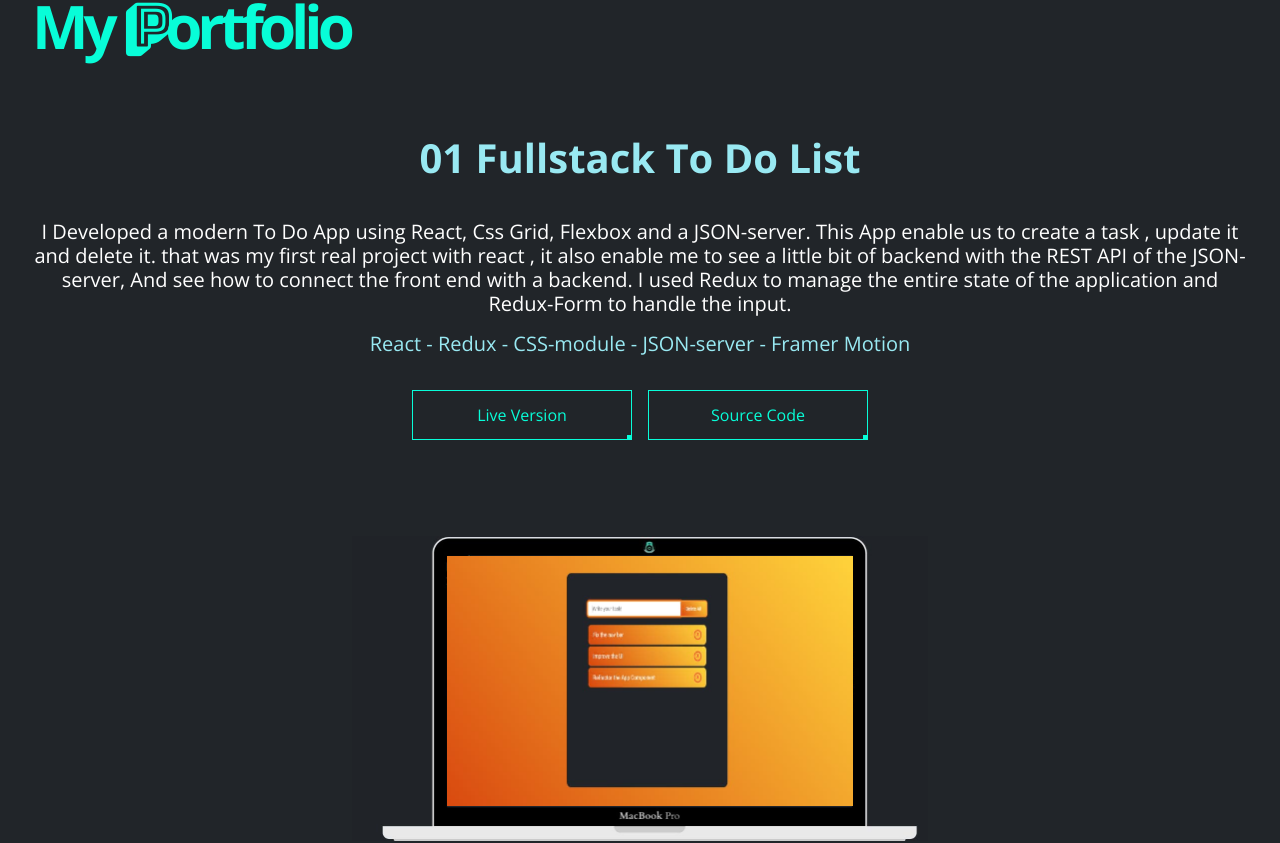
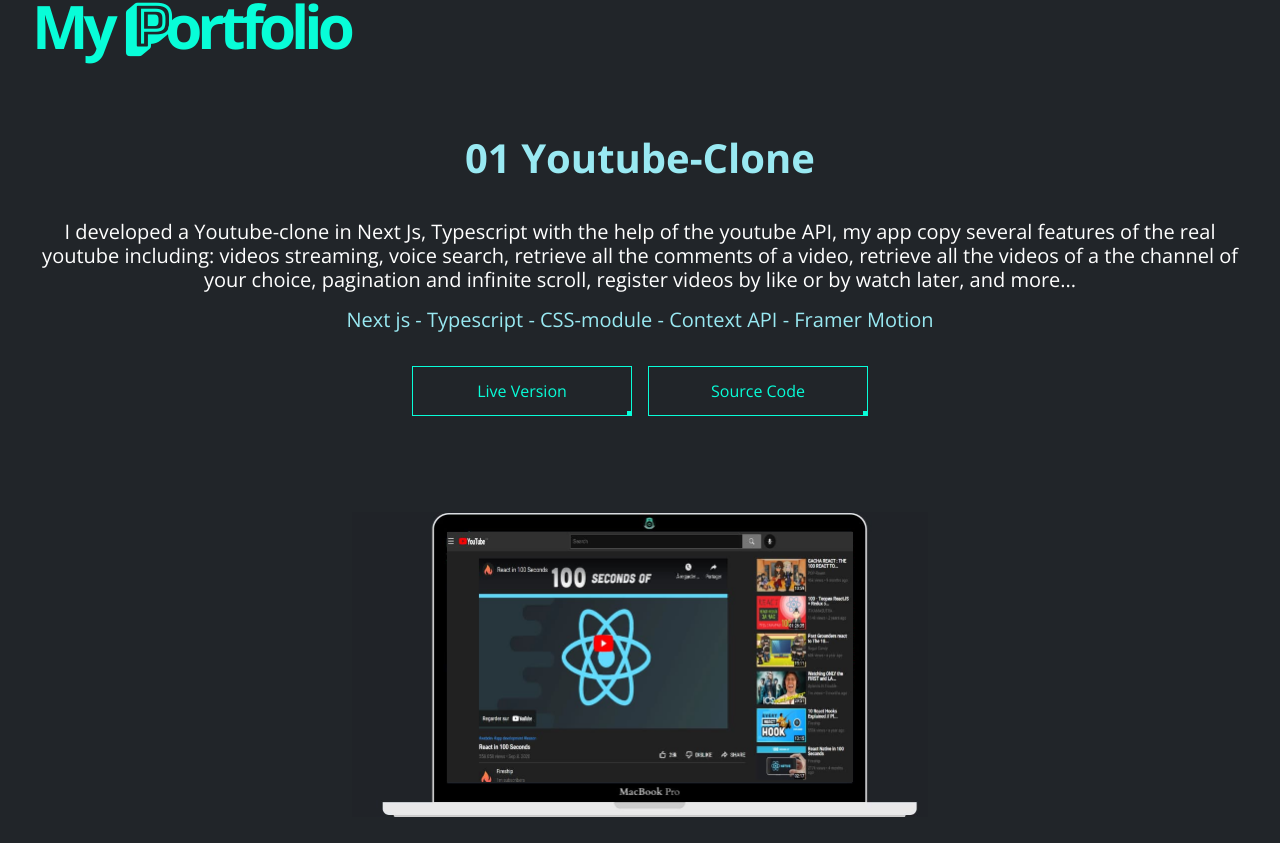
Before and after one commit to clemgbld/clement-s-portfolio, a React (Create React App) app: page / in a window 1280 px wide. Shown: the part 2139-2982 px from the top of the page. Built offline with nearby package versions, Linux system fonts and the light colour scheme.

Commit message:
Youtube-clone added

```diff
--- a/src/components/App.js
+++ b/src/components/App.js
@@ -3,7 +3,7 @@
 import Hero from "./Hero/Hero";
 import Navigation from "./Navigation/Navigation";
 import Loading from "./Loading/Loading";
-import { LazyMotion, domAnimation} from "framer-motion";
+import { LazyMotion, domAnimation } from "framer-motion";
 
 const Skills = lazy(() => import("./Skills/Skills"));
 const Projects = lazy(() => import("./Projects/Projects"));
@@ -35,7 +35,7 @@
           </Suspense>
 
           <Suspense fallback={<div>Loading...</div>}>
-            <Hero  />
+            <Hero />
           </Suspense>
 
           <Suspense fallback={<div>Loading...</div>}>
--- a/src/components/Contact/Form.module.css
+++ b/src/components/Contact/Form.module.css
@@ -61,6 +61,7 @@
 input:-webkit-autofill:focus {
   background-color: #2b2b2b !important;
   color: #08fdd8 !important;
+  box-shadow: 0 0 0 1000px #2b2b2b inset !important;
   -webkit-box-shadow: 0 0 0 1000px #2b2b2b inset !important;
   -webkit-text-fill-color: #08fdd8 !important;
 }
--- a/src/components/Projects/Projects.js
+++ b/src/components/Projects/Projects.js
@@ -6,10 +6,10 @@
 import ProjectImg from "./ProjectImg/ProjectImg";
 import ProjectTextContainer from "./ProjectText/ProjectTextContainer";
 
-const title1 = "01 Fullstack To Do List";
+const title1 = "01 Youtube-Clone";
 const summ1 =
-  " I Developed a modern To Do App using React, Css Grid, Flexbox and a JSON-server. This App enable us to create a task , update it and delete it. that was my first real project with react , it also enable me to see a little bit of backend with the REST API of the JSON-server, And see how to connect the front end with a backend. I used Redux to manage the entire state of the application and Redux-Form to handle the input.";
-const techs = "React - Redux - CSS-module - JSON-server - Framer Motion";
+  " I developed a Youtube-clone in Next Js, Typescript with the help of the youtube API, my app copy several features of the real youtube including: videos streaming, voice search, retrieve all the comments of a video, retrieve all the videos of a the channel of your choice, pagination and infinite scroll, register videos by like or by watch later, and more...";
+const techs = "Next js - Typescript - CSS-module - Context API - Framer Motion";
 const title2 = "02 Time Management App";
 const summ2 =
   "I built a time management app based on the pomodoro technique, i discovered the concept of web workers who help me to set up a timer that works off the windows. I also put a real time settings system in place with the help of redux and some google authentication with Firebase. and finally i used React-Router for the routing logic between the login page and the different timers pages. ";
@@ -43,10 +43,7 @@
           techs={techs}
         />
 
-        <ProjectImg
-          src="crud-to-doList"
-          alt="a picture of a to do list project"
-        />
+        <ProjectImg src="youtube" alt="a picture of a youtube-clone project" />
 
         <ProjectImg src="pomochampion" alt="a picture of a pomodoro project" />
         <ProjectTextContainer
```
Also changed, not shown: src/img/youtube.jpg (added).
